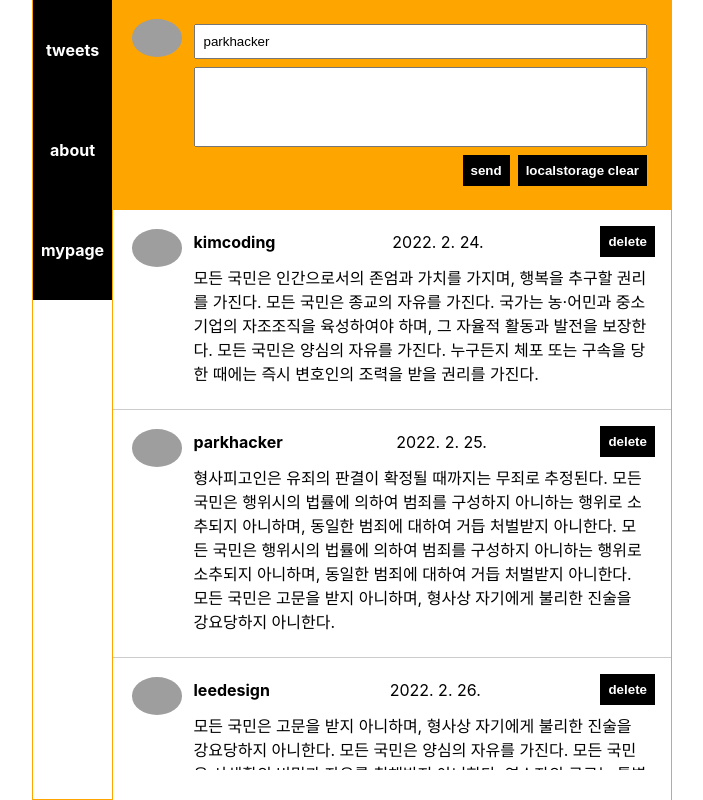
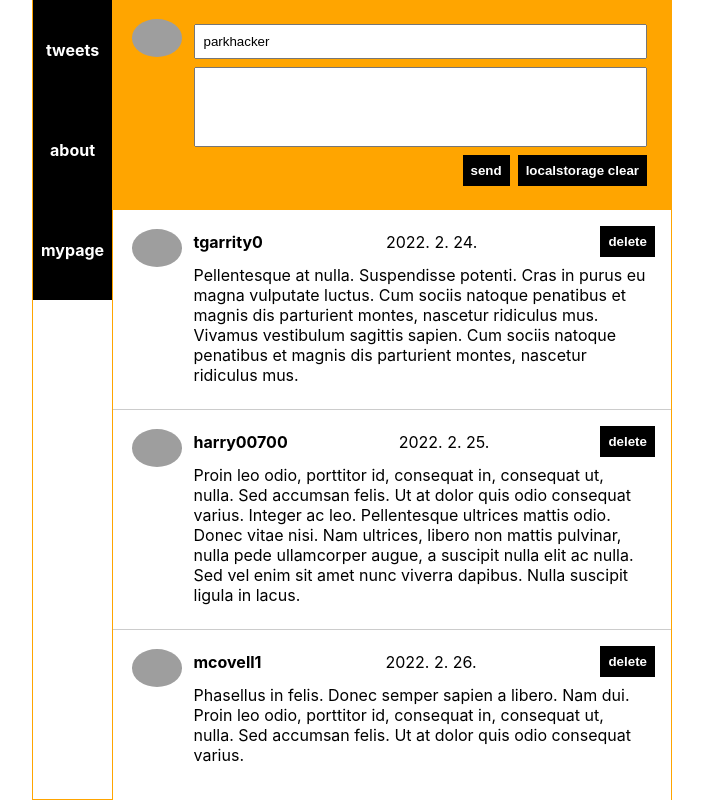
Before and after one commit to moondrop0816/twittler-self, a React (Create React App) app: page / in a window 1280 px wide. Shown: the whole page, without its empty margins (288-991 px from the left). Built offline with nearby package versions, Linux system fonts and the light colour scheme; grey boxes are pictures that could not be loaded.

Commit message:
더미 데이터 수정

```diff
--- a/src/static/dummyData.js
+++ b/src/static/dummyData.js
@@ -1,5 +1,3 @@
-// 테스트용 더미 데이터로 수정하지 않습니다.
-
 const getRandomNumber = (min, max) => {
   return parseInt(Math.random() * (Number(max) - Number(min) + 2));
 };
@@ -7,58 +5,58 @@ const getRandomNumber = (min, max) => {
 const dummyTweets = [
   {
     id: 1,
-    username: "kimcoding",
+    username: "tgarrity0",
     picture: `https://randomuser.me/api/portraits/women/${getRandomNumber(
       1,
       98
     )}.jpg`,
     content:
-      "모든 국민은 인간으로서의 존엄과 가치를 가지며, 행복을 추구할 권리를 가진다. 모든 국민은 종교의 자유를 가진다. 국가는 농·어민과 중소기업의 자조조직을 육성하여야 하며, 그 자율적 활동과 발전을 보장한다. 모든 국민은 양심의 자유를 가진다. 누구든지 체포 또는 구속을 당한 때에는 즉시 변호인의 조력을 받을 권리를 가진다.",
+      "Pellentesque at nulla. Suspendisse potenti. Cras in purus eu magna vulputate luctus.\n\nCum sociis natoque penatibus et magnis dis parturient montes, nascetur ridiculus mus. Vivamus vestibulum sagittis sapien. Cum sociis natoque penatibus et magnis dis parturient montes, nascetur ridiculus mus.",
     createdAt: "2022-02-24T16:17:47.000Z",
     updatedAt: "2022-02-24T16:17:47.000Z",
   },
   {
     id: 2,
-    username: "parkhacker",
-    picture: `https://randomuser.me/api/portraits/men/98.jpg`,
+    username: "harry00700",
+    picture: `https://randomuser.me/api/portraits/women/98.jpg`,
     content:
-      "형사피고인은 유죄의 판결이 확정될 때까지는 무죄로 추정된다. 모든 국민은 행위시의 법률에 의하여 범죄를 구성하지 아니하는 행위로 소추되지 아니하며, 동일한 범죄에 대하여 거듭 처벌받지 아니한다. 모든 국민은 행위시의 법률에 의하여 범죄를 구성하지 아니하는 행위로 소추되지 아니하며, 동일한 범죄에 대하여 거듭 처벌받지 아니한다. 모든 국민은 고문을 받지 아니하며, 형사상 자기에게 불리한 진술을 강요당하지 아니한다.",
+      "Proin leo odio, porttitor id, consequat in, consequat ut, nulla. Sed accumsan felis. Ut at dolor quis odio consequat varius.\n\nInteger ac leo. Pellentesque ultrices mattis odio. Donec vitae nisi.\n\nNam ultrices, libero non mattis pulvinar, nulla pede ullamcorper augue, a suscipit nulla elit ac nulla. Sed vel enim sit amet nunc viverra dapibus. Nulla suscipit ligula in lacus.",
     createdAt: "2022-02-25T16:17:47.000Z",
     updatedAt: "2022-02-25T16:17:47.000Z",
   },
   {
     id: 3,
-    username: "leedesign",
+    username: "mcovell1",
     picture: `https://randomuser.me/api/portraits/women/${getRandomNumber(
       1,
       98
     )}.jpg`,
     content:
-      "모든 국민은 고문을 받지 아니하며, 형사상 자기에게 불리한 진술을 강요당하지 아니한다. 모든 국민은 양심의 자유를 가진다. 모든 국민은 사생활의 비밀과 자유를 침해받지 아니한다. 연소자의 근로는 특별한 보호를 받는다. 형사피고인이 스스로 변호인을 구할 수 없을 때에는 법률이 정하는 바에 의하여 국가가 변호인을 붙인다.",
+      "Phasellus in felis. Donec semper sapien a libero. Nam dui.\n\nProin leo odio, porttitor id, consequat in, consequat ut, nulla. Sed accumsan felis. Ut at dolor quis odio consequat varius.",
     createdAt: "2022-02-26T16:17:47.000Z",
     updatedAt: "2022-02-26T16:17:47.000Z",
   },
   {
     id: 4,
-    username: "songfront",
+    username: "bmaccardle3",
     picture: `https://randomuser.me/api/portraits/men/${getRandomNumber(
       1,
       98
     )}.jpg`,
     content:
-      "형사피고인은 상당한 이유가 없는 한 지체없이 공개재판을 받을 권리를 가진다. 공무원은 국민전체에 대한 봉사자이며, 국민에 대하여 책임을 진다. 모든 국민은 고문을 받지 아니하며, 형사상 자기에게 불리한 진술을 강요당하지 아니한다. 누구든지 체포 또는 구속을 당한 때에는 적부의 심사를 법원에 청구할 권리를 가진다. 대한민국의 경제질서는 개인과 기업의 경제상의 자유와 창의를 존중함을 기본으로 한다.",
+      "Cras mi pede, malesuada in, imperdiet et, commodo vulputate, justo. In blandit ultrices enim. Lorem ipsum dolor sit amet, consectetuer adipiscing elit.",
     createdAt: "2022-02-27T16:17:47.000Z",
     updatedAt: "2022-02-27T16:17:47.000Z",
   },
   {
     id: 5,
-    username: "choiback",
+    username: "sricciardiello4",
     picture: `https://randomuser.me/api/portraits/women/${getRandomNumber(
       1,
       98
     )}.jpg`,
     content:
-      "주거에 대한 압수나 수색을 할 때에는 검사의 신청에 의하여 법관이 발부한 영장을 제시하여야 한다. 대한민국은 국제평화의 유지에 노력하고 침략적 전쟁을 부인한다. 국가유공자·상이군경 및 전몰군경의 유가족은 법률이 정하는 바에 의하여 우선적으로 근로의 기회를 부여받는다. 여자의 근로는 특별한 보호를 받으며, 고용·임금 및 근로조건에 있어서 부당한 차별을 받지 아니한다. 모든 국민은 주거의 자유를 침해받지 아니한다.",
+      "Proin interdum mauris non ligula pellentesque ultrices. Phasellus id sapien in sapien iaculis congue. Vivamus metus arcu, adipiscing molestie, hendrerit at, vulputate vitae, nisl.",
     createdAt: "2022-02-28T16:17:47.000Z",
     updatedAt: "2022-02-28T16:17:47.000Z",
   },
```
